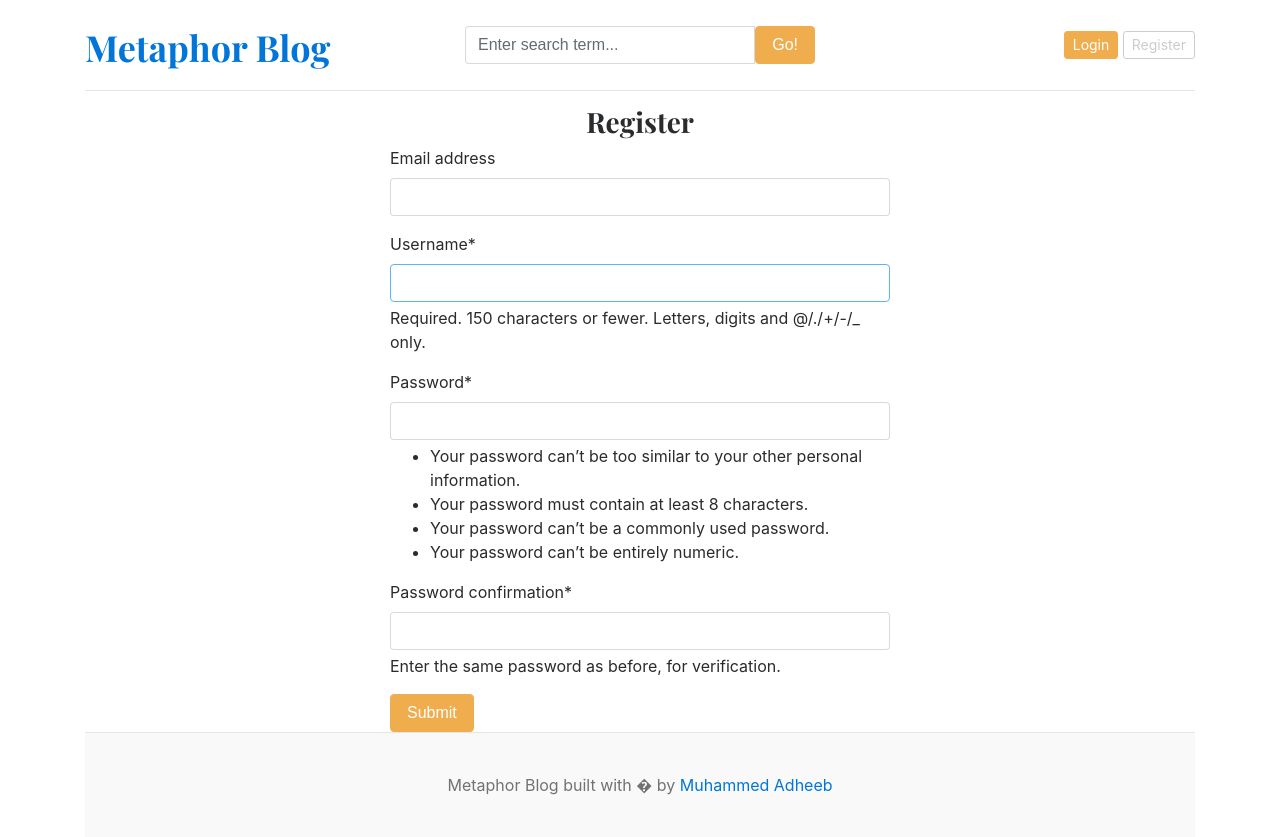
After one commit to muhammedadheeb990/blog_app, a Django app: page /register/ in a window 1280 px wide. The commit adds this page. Run offline with Django 5.2, Linux system fonts and the light colour scheme; data that the repository does not hold is empty; some libraries are stand-ins or nearby versions.

Commit message:
registration and login functionality

```diff
--- /dev/null
+++ b/blog_main/forms.py
@@ -0,0 +1,8 @@
+from django.contrib.auth.models import User
+from django.contrib.auth.forms import UserCreationForm
+
+
+class RegistrationForm(UserCreationForm):
+    class Meta:
+        model = User
+        fields = ('email', 'username', 'password1', 'password2')
--- a/blog_main/settings.py
+++ b/blog_main/settings.py
@@ -39,6 +39,8 @@ INSTALLED_APPS = [
     'django.contrib.staticfiles',
     'blogs',
     'assignments',
+    'crispy_forms',
+    'crispy_bootstrap4',
 ]
 
 MIDDLEWARE = [
@@ -129,3 +131,5 @@ DEFAULT_AUTO_FIELD = 'django.db.models.BigAutoField'
 
 MEDIA_URL = '/media/'
 MEDIA_ROOT = BASE_DIR /'media'
+
+CRISPY_TEMPLATE_PACK = 'bootstrap4'
--- a/blog_main/urls.py
+++ b/blog_main/urls.py
@@ -10,6 +10,9 @@ urlpatterns = [
     path('admin/', admin.site.urls),
     path('', views.home, name='home'),
     path('category/', include('blogs.urls')),
-    path('<slug:slug>/', BlogsView.blogs, name='blogs'),
-    path('blogs/search/', BlogsView.search, name='search')
+    path('blogs/<slug:slug>/', BlogsView.blogs, name='blogs'),
+    path('blogs/search/', BlogsView.search, name='search'),
+    path('register/', views.register, name='register'),
+    path('login/', views.login, name='login'),
+    path('logout/', views.logout, name='logout'),
 ] + static(settings.MEDIA_URL, document_root=settings.MEDIA_ROOT)
--- a/blog_main/views.py
+++ b/blog_main/views.py
@@ -1,8 +1,11 @@
 
-from django.shortcuts import render
+from django.shortcuts import redirect,render
 
 from blogs.models import Blog, Category
 from assignments . models import About
+from .forms import RegistrationForm
+from django.contrib.auth.forms import AuthenticationForm
+from django.contrib import auth
 
 def home(request):
     featured_posts = Blog.objects.filter(is_featured=True, status='Published').order_by('updated_at')
@@ -18,3 +21,41 @@ def home(request):
         'about': about,
     }
     return render(request, 'home.html', context)
+
+def register(request):
+    if request.method == 'POST':
+        form = RegistrationForm(request.POST)
+        if form.is_valid():
+            form.save()
+            return redirect('register')
+        else:
+            print(form.errors)
+    else:
+        form = RegistrationForm()
+    context = {
+        'form': form,
+    }
+    return render(request, 'register.html', context)
+
+
+def login(request):
+    if request.method =='POST':
+        form = AuthenticationForm(request, request.POST)
+        if form.is_valid():
+            username = form.cleaned_data['username']
+            password = form.cleaned_data['password']
+
+            user = auth.authenticate(username=username, password=password)
+            if user is not None:
+                auth.login(request, user)
+            return redirect('home')
+    form = AuthenticationForm()
+    context = {
+        'form': form,
+    }
+    return render(request,'login.html', context)
+
+
+def logout(request):
+    auth.logout(request)
+    return redirect('home')
--- a/templates/base.html
+++ b/templates/base.html
@@ -36,9 +36,15 @@
     </div>
 
     <div class="col-4 d-flex justify-content-end align-items-center">
-      <a class="btn btn-sm btn-warning" href="#">Sign In</a>
+      {% if not user.is_authenticated %}
+      <a class="btn btn-sm btn-warning" href="{% url 'login' %}">Login</a>
       &nbsp;
-      <a class="btn btn-sm btn-outline-secondary" href="#">Register</a>
+      <a class="btn btn-sm btn-outline-secondary" href="{% url 'register' %}">Register</a>
+      {% else %}
+      <span>You are logged in as {{ user }}</span>
+      &emsp;
+      <span><a href=" {% url 'logout' %}">Logout</a></span>
+      {% endif %}
     </div>
 
   </div>
--- /dev/null
+++ b/templates/register.html
@@ -0,0 +1,13 @@
+{% extends "base.html" %}
+
+
+{% block content %}
+{% load crispy_forms_tags %}
+
+<h3 class="text-center">Register</h3>
+<form action="{% url 'register' %}" method="POST" style="width:500px; margin:auto;">
+    {% csrf_token %}
+    {{ form | crispy }}
+    <button type="submit" class="btn btn-warning">Submit</button>
+</form>
+{% endblock %}
```
Also changed, not shown: templates/login.html (added, +15 -0 lines).
